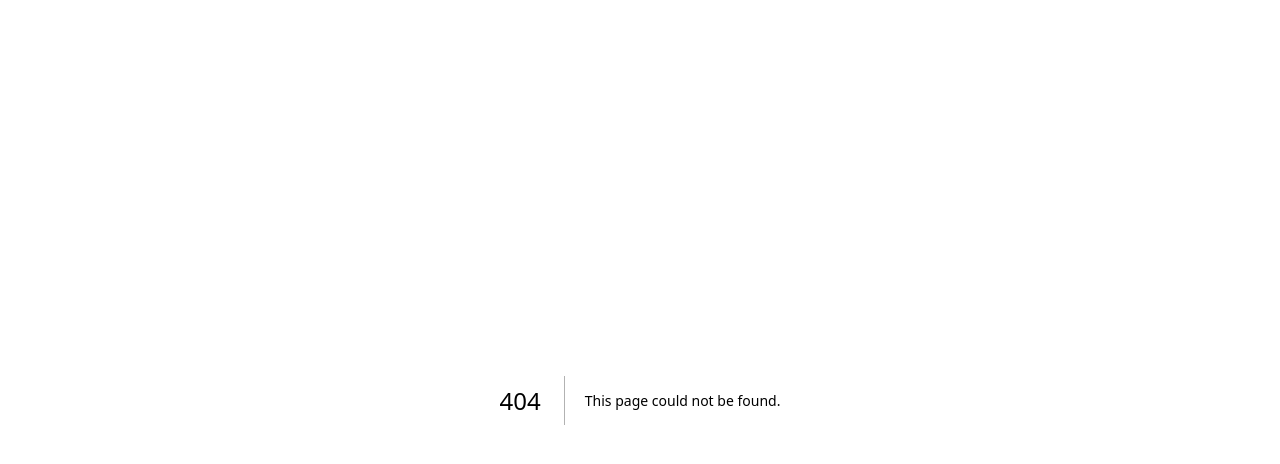
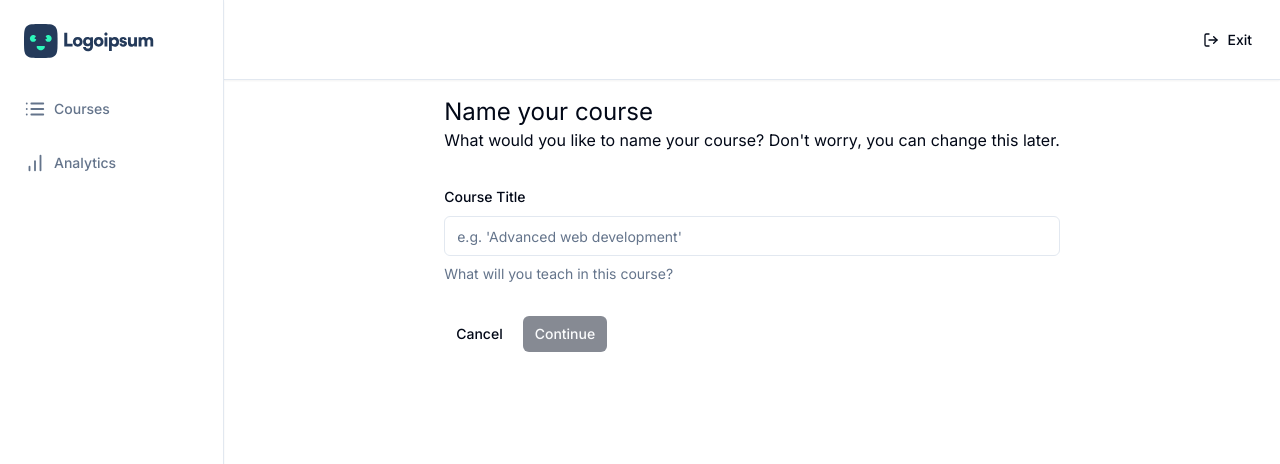
Before and after one commit to thg021/courses_platform, a Next.js app: page /teacher/create in a window 1280 px wide. Before the commit this address had no page. Shown: the top 464 px of the page. Built offline with nearby package versions, Linux system fonts and the light colour scheme.

Commit message:
feat: adicionado UI da pagina de criacao de curso

```diff
--- a/app/(dashboard)/(routes)/page.tsx
+++ b/app/(dashboard)/(routes)/page.tsx
@@ -1,13 +1,10 @@
-import { Button } from "@/components/ui/button";
-import { UserButton } from "@clerk/nextjs";
-
 export default function Home() {
   return (
     <div>
-      <h1 className="text-3xl font-medium text-sky-600">Courses</h1>
-      <UserButton
-        afterSignOutUrl="/"
-      />
+      <h1 className="text-2xl font-medium text-emerald-600">Courses</h1>
+      <p>
+        Uma plataforma LMS, abreviação de Learning Management System, é uma plataforma de ensino que transporta o ambiente educacional presencial para o espaço virtual
+      </p>
     </div>
   )
 }
--- a/app/(dashboard)/(routes)/teacher/courses/page.tsx
+++ b/app/(dashboard)/(routes)/teacher/courses/page.tsx
@@ -1,7 +1,15 @@
+import { Button } from '@/components/ui/button'
+import Link from 'next/link'
 import React from 'react'
 
 export default function CoursesPages() {
     return (
-        <div>Courses</div>
+        <div>
+            <Link href="/teacher/create">
+                <Button>
+                    Create course
+                </Button>
+            </Link>
+        </div>
     )
 }
--- /dev/null
+++ b/app/(dashboard)/(routes)/teacher/create/page.tsx
@@ -0,0 +1,86 @@
+'use client'
+import React from 'react'
+import * as z from 'zod'
+import axios from 'axios'
+import { zodResolver } from '@hookform/resolvers/zod'
+import { useForm } from 'react-hook-form'
+import { useRouter } from 'next/navigation'
+import { Form, FormControl, FormDescription, FormField, FormItem, FormLabel, FormMessage } from '@/components/ui/form'
+import { Input } from '@/components/ui/input'
+import Link from 'next/link'
+import { Button } from '@/components/ui/button'
+import toast from 'react-hot-toast'
+
+const CreateCourseFormSchema = z.object({
+    title: z.string().min(1, {
+        message: 'Title is required'
+    })
+})
+
+type CreateCourseFormData = z.infer<typeof CreateCourseFormSchema>
+
+export default function CreatePage() {
+    const router = useRouter()
+    const form = useForm<CreateCourseFormData>({
+        resolver: zodResolver(CreateCourseFormSchema),
+        defaultValues: {
+            title: ""
+        }
+    })
+
+    const { handleSubmit, control, formState: { isSubmitting, isValid } } = form
+
+    async function handleCreateCourse(params: CreateCourseFormData) {
+        try {
+            const response = await axios.post("/api/course", params)
+            router.push(`/teacher/courses/${response.data.id}`)
+        } catch (error) {
+            console.log("Something went wrong")
+            toast.error("Something went wrong!")
+        }
+    }
+
+    return (
+        <div className="max-w-5xl mx-auto flex md:items-center md:justify-center h-full">
+            <div>
+                <h1 className="text-2xl">Name your course</h1>
+                <p>What would you like to name your course? Don't worry, you can change this later.</p>
+
+                <Form {...form}>
+                    <form
+                        onSubmit={handleSubmit(handleCreateCourse)}
+                        className='space-y-8 mt-8'
+                    >
+
+                        <FormField
+                            control={control}
+                            name="title"
+                            render={({ field }) => (
+                                <FormItem>
+                                    <FormLabel>Course Title</FormLabel>
+                                    <FormControl>
+                                        <Input
+                                            disabled={isSubmitting}
+                                            placeholder="e.g. 'Advanced web development'"
+                                            {...field}
+                                        />
+                                    </FormControl>
+                                    <FormDescription>
+                                        What will you teach in this course?
+                                    </FormDescription>
+                                    <FormMessage />
+                                </FormItem>
+                            )}
+                        ></FormField>
+                        <div className="flex items-center gap-x-2">
+                            <Link href="/">
+                                <Button type="button" variant="ghost" size='sm'>Cancel</Button>
+                            </Link>
+                            <Button type="submit" disabled={!isValid || isSubmitting} size='sm'>Continue</Button>
+                        </div>
+                    </form>
+                </Form>
+            </div>
+        </div>
+    )
+}
--- a/app/(dashboard)/layout.tsx
+++ b/app/(dashboard)/layout.tsx
@@ -16,7 +16,9 @@ export default function DashboardLayout({ children }: DashboardLayoutProps) {
                 <Sidebar />
             </div>
             <main className='md:pl-56 pt-[80px] h-full'>
-                {children}
+                <div className='p-4'>
+                    {children}
+                </div>
             </main>
         </div>
 
--- a/app/layout.tsx
+++ b/app/layout.tsx
@@ -2,6 +2,7 @@ import { ClerkProvider } from '@clerk/nextjs'
 import './globals.css'
 import type { Metadata } from 'next'
 import { Inter } from 'next/font/google'
+import { ToastProvider } from '@/components/providers/toaster-provider'
 
 const inter = Inter({ subsets: ['latin'] })
 
@@ -18,7 +19,10 @@ export default function RootLayout({
   return (
     <ClerkProvider>
       <html lang="en">
-        <body className={inter.className}>{children}</body>
+        <body className={inter.className}>
+          <ToastProvider />
+          {children}
+        </body>
       </html>
     </ClerkProvider>
   )
--- /dev/null
+++ b/components/providers/toaster-provider.tsx
@@ -0,0 +1,5 @@
+'use client'
+import { Toaster } from 'react-hot-toast'
+export function ToastProvider() {
+    return <Toaster />
+}
--- /dev/null
+++ b/components/ui/form.tsx
@@ -0,0 +1,176 @@
+import * as React from "react"
+import * as LabelPrimitive from "@radix-ui/react-label"
+import { Slot } from "@radix-ui/react-slot"
+import {
+  Controller,
+  ControllerProps,
+  FieldPath,
+  FieldValues,
+  FormProvider,
+  useFormContext,
+} from "react-hook-form"
+
+import { cn } from "@/lib/utils"
+import { Label } from "@/components/ui/label"
+
+const Form = FormProvider
+
+type FormFieldContextValue<
+  TFieldValues extends FieldValues = FieldValues,
+  TName extends FieldPath<TFieldValues> = FieldPath<TFieldValues>
+> = {
+  name: TName
+}
+
+const FormFieldContext = React.createContext<FormFieldContextValue>(
+  {} as FormFieldContextValue
+)
+
+const FormField = <
+  TFieldValues extends FieldValues = FieldValues,
+  TName extends FieldPath<TFieldValues> = FieldPath<TFieldValues>
+>({
+  ...props
+}: ControllerProps<TFieldValues, TName>) => {
+  return (
+    <FormFieldContext.Provider value={{ name: props.name }}>
+      <Controller {...props} />
+    </FormFieldContext.Provider>
+  )
+}
+
+const useFormField = () => {
+  const fieldContext = React.useContext(FormFieldContext)
+  const itemContext = React.useContext(FormItemContext)
+  const { getFieldState, formState } = useFormContext()
+
+  const fieldState = getFieldState(fieldContext.name, formState)
+
+  if (!fieldContext) {
+    throw new Error("useFormField should be used within <FormField>")
+  }
+
+  const { id } = itemContext
+
+  return {
+    id,
+    name: fieldContext.name,
+    formItemId: `${id}-form-item`,
+    formDescriptionId: `${id}-form-item-description`,
+    formMessageId: `${id}-form-item-message`,
+    ...fieldState,
+  }
+}
+
+type FormItemContextValue = {
+  id: string
+}
+
+const FormItemContext = React.createContext<FormItemContextValue>(
+  {} as FormItemContextValue
+)
+
+const FormItem = React.forwardRef<
+  HTMLDivElement,
+  React.HTMLAttributes<HTMLDivElement>
+>(({ className, ...props }, ref) => {
+  const id = React.useId()
+
+  return (
+    <FormItemContext.Provider value={{ id }}>
+      <div ref={ref} className={cn("space-y-2", className)} {...props} />
+    </FormItemContext.Provider>
+  )
+})
+FormItem.displayName = "FormItem"
+
+const FormLabel = React.forwardRef<
+  React.ElementRef<typeof LabelPrimitive.Root>,
+  React.ComponentPropsWithoutRef<typeof LabelPrimitive.Root>
+>(({ className, ...props }, ref) => {
+  const { error, formItemId } = useFormField()
+
+  return (
+    <Label
+      ref={ref}
+      className={cn(error && "text-destructive", className)}
+      htmlFor={formItemId}
+      {...props}
+    />
+  )
+})
+FormLabel.displayName = "FormLabel"
+
+const FormControl = React.forwardRef<
+  React.ElementRef<typeof Slot>,
+  React.ComponentPropsWithoutRef<typeof Slot>
+>(({ ...props }, ref) => {
+  const { error, formItemId, formDescriptionId, formMessageId } = useFormField()
+
+  return (
+    <Slot
+      ref={ref}
+      id={formItemId}
+      aria-describedby={
+        !error
+          ? `${formDescriptionId}`
+          : `${formDescriptionId} ${formMessageId}`
+      }
+      aria-invalid={!!error}
+      {...props}
+    />
+  )
+})
+FormControl.displayName = "FormControl"
+
+const FormDescription = React.forwardRef<
+  HTMLParagraphElement,
+  React.HTMLAttributes<HTMLParagraphElement>
+>(({ className, ...props }, ref) => {
+  const { formDescriptionId } = useFormField()
+
+  return (
+    <p
+      ref={ref}
+      id={formDescriptionId}
+      className={cn("text-sm text-muted-foreground", className)}
+      {...props}
+    />
+  )
+})
+FormDescription.displayName = "FormDescription"
+
+const FormMessage = React.forwardRef<
+  HTMLParagraphElement,
+  React.HTMLAttributes<HTMLParagraphElement>
+>(({ className, children, ...props }, ref) => {
+  const { error, formMessageId } = useFormField()
+  const body = error ? String(error?.message) : children
+
+  if (!body) {
+    return null
+  }
+
+  return (
+    <p
+      ref={ref}
+      id={formMessageId}
+      className={cn("text-sm font-medium text-destructive", className)}
+      {...props}
+    >
+      {body}
+    </p>
+  )
+})
+FormMessage.displayName = "FormMessage"
+
+export {
+  useFormField,
+  Form,
+  FormItem,
+  FormLabel,
+  FormControl,
+  FormDescription,
+  FormMessage,
+  FormField,
+}
--- /dev/null
+++ b/components/ui/input.tsx
@@ -0,0 +1,25 @@
+import * as React from "react"
+
+import { cn } from "@/lib/utils"
+
+export interface InputProps
+  extends React.InputHTMLAttributes<HTMLInputElement> {}
+
+const Input = React.forwardRef<HTMLInputElement, InputProps>(
+  ({ className, type, ...props }, ref) => {
+    return (
+      <input
+        type={type}
+        className={cn(
+          "flex h-10 w-full rounded-md border border-input bg-background px-3 py-2 text-sm ring-offset-background file:border-0 file:bg-transparent file:text-sm file:font-medium placeholder:text-muted-foreground focus-visible:outline-none focus-visible:ring-2 focus-visible:ring-ring focus-visible:ring-offset-2 disabled:cursor-not-allowed disabled:opacity-50",
+          className
+        )}
+        ref={ref}
+        {...props}
+      />
+    )
+  }
+)
+Input.displayName = "Input"
+
+export { Input }
--- /dev/null
+++ b/components/ui/label.tsx
@@ -0,0 +1,26 @@
+"use client"
+
+import * as React from "react"
+import * as LabelPrimitive from "@radix-ui/react-label"
+import { cva, type VariantProps } from "class-variance-authority"
+
+import { cn } from "@/lib/utils"
+
+const labelVariants = cva(
+  "text-sm font-medium leading-none peer-disabled:cursor-not-allowed peer-disabled:opacity-70"
+)
+
+const Label = React.forwardRef<
+  React.ElementRef<typeof LabelPrimitive.Root>,
+  React.ComponentPropsWithoutRef<typeof LabelPrimitive.Root> &
+    VariantProps<typeof labelVariants>
+>(({ className, ...props }, ref) => (
+  <LabelPrimitive.Root
+    ref={ref}
+    className={cn(labelVariants(), className)}
+    {...props}
+  />
+))
+Label.displayName = LabelPrimitive.Root.displayName
+
+export { Label }
```
Also changed, not shown: package.json (+7 -1 lines), 1 other file (tests, documents, lock files or other folders).
